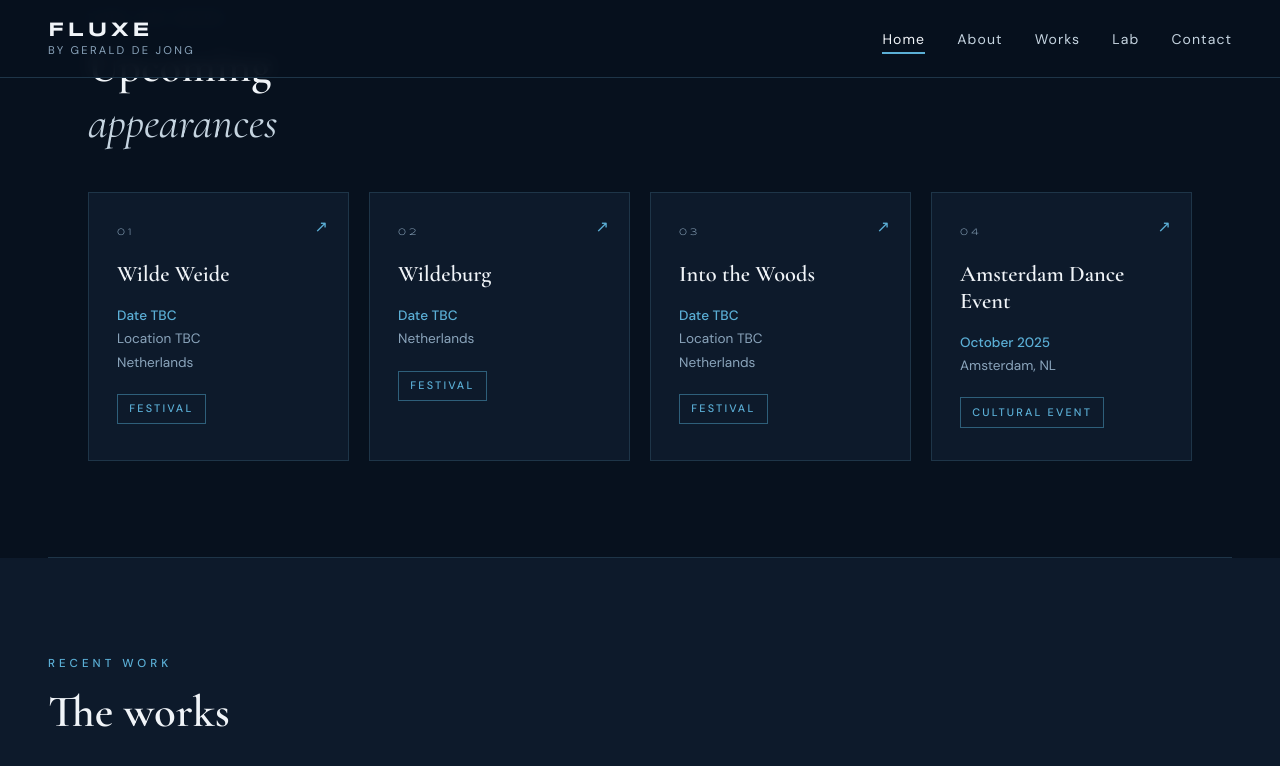
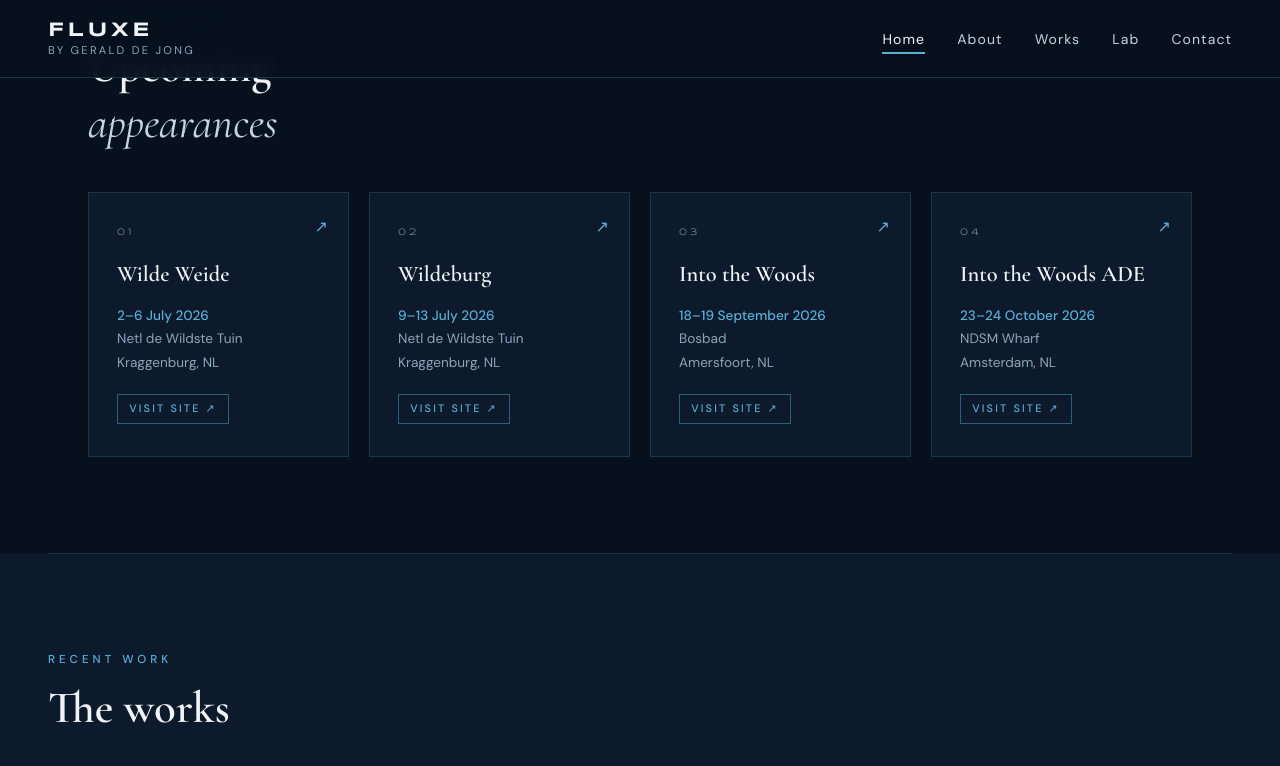
Before and after one commit to geralddejong/fluxe_art, a Jekyll site: the page built from index.html, in a window 1280 px wide and 900 px high, scrolled down 1834 px, cut to the strip 0-806 px from the top of the window. Shown: the top 766 px of the strip. Built offline with Jekyll 4.4.1, drawn with Linux system fonts in a browser that asks for light colours.

Commit message:
festival info

```diff
--- a/index.html
+++ b/index.html
@@ -64,50 +64,52 @@ description: Tensegrity sculpture by Gerald de Jong. Steel, cable, tension, bala
 
   <div class="events-grid">
 
-    <a class="event-card reveal" href="#" aria-label="Wilde Weide festival — details and tickets">
+    <a class="event-card reveal" href="https://wildeweide.nl/en/" target="_blank" rel="noopener" aria-label="Wilde Weide festival — opens official site in a new tab">
       <span class="event-num" aria-hidden="true">01</span>
       <span class="event-arrow" aria-hidden="true">&#8599;</span>
       <h3 class="event-name">Wilde Weide</h3>
       <p class="event-detail">
-        <span class="highlight">Date TBC</span><br>
-        Location TBC<br>
-        Netherlands
+        <span class="highlight">2&ndash;6 July 2026</span><br>
+        Netl de Wildste Tuin<br>
+        Kraggenburg, NL
       </p>
-      <span class="event-badge">Festival</span>
+      <span class="event-badge">Visit site &#8599;</span>
     </a>
 
-    <a class="event-card reveal" href="#" aria-label="Wildeburg festival — details and tickets">
+    <a class="event-card reveal" href="https://wildeburg.nl/en/" target="_blank" rel="noopener" aria-label="Wildeburg festival — opens official site in a new tab">
       <span class="event-num" aria-hidden="true">02</span>
       <span class="event-arrow" aria-hidden="true">&#8599;</span>
       <h3 class="event-name">Wildeburg</h3>
       <p class="event-detail">
-        <span class="highlight">Date TBC</span><br>
-        Netherlands
+        <span class="highlight">9&ndash;13 July 2026</span><br>
+        Netl de Wildste Tuin<br>
+        Kraggenburg, NL
       </p>
-      <span class="event-badge">Festival</span>
+      <span class="event-badge">Visit site &#8599;</span>
     </a>
 
-    <a class="event-card reveal" href="#" aria-label="Into the Woods festival — details and tickets">
+    <a class="event-card reveal" href="https://intothewoods.nl/" target="_blank" rel="noopener" aria-label="Into the Woods festival — opens official site in a new tab">
       <span class="event-num" aria-hidden="true">03</span>
       <span class="event-arrow" aria-hidden="true">&#8599;</span>
       <h3 class="event-name">Into the Woods</h3>
       <p class="event-detail">
-        <span class="highlight">Date TBC</span><br>
-        Location TBC<br>
-        Netherlands
+        <span class="highlight">18&ndash;19 September 2026</span><br>
+        Bosbad<br>
+        Amersfoort, NL
       </p>
-      <span class="event-badge">Festival</span>
+      <span class="event-badge">Visit site &#8599;</span>
     </a>
 
-    <a class="event-card reveal" href="#" aria-label="Amsterdam Dance Event — details and tickets">
+    <a class="event-card reveal" href="https://intothewoods.nl/en/ade" target="_blank" rel="noopener" aria-label="Into the Woods ADE — opens official site in a new tab">
       <span class="event-num" aria-hidden="true">04</span>
       <span class="event-arrow" aria-hidden="true">&#8599;</span>
-      <h3 class="event-name">Amsterdam Dance Event</h3>
+      <h3 class="event-name">Into the Woods ADE</h3>
       <p class="event-detail">
-        <span class="highlight">October 2025</span><br>
+        <span class="highlight">23&ndash;24 October 2026</span><br>
+        NDSM Wharf<br>
         Amsterdam, NL
       </p>
-      <span class="event-badge">Cultural Event</span>
+      <span class="event-badge">Visit site &#8599;</span>
     </a>
 
   </div>
```
